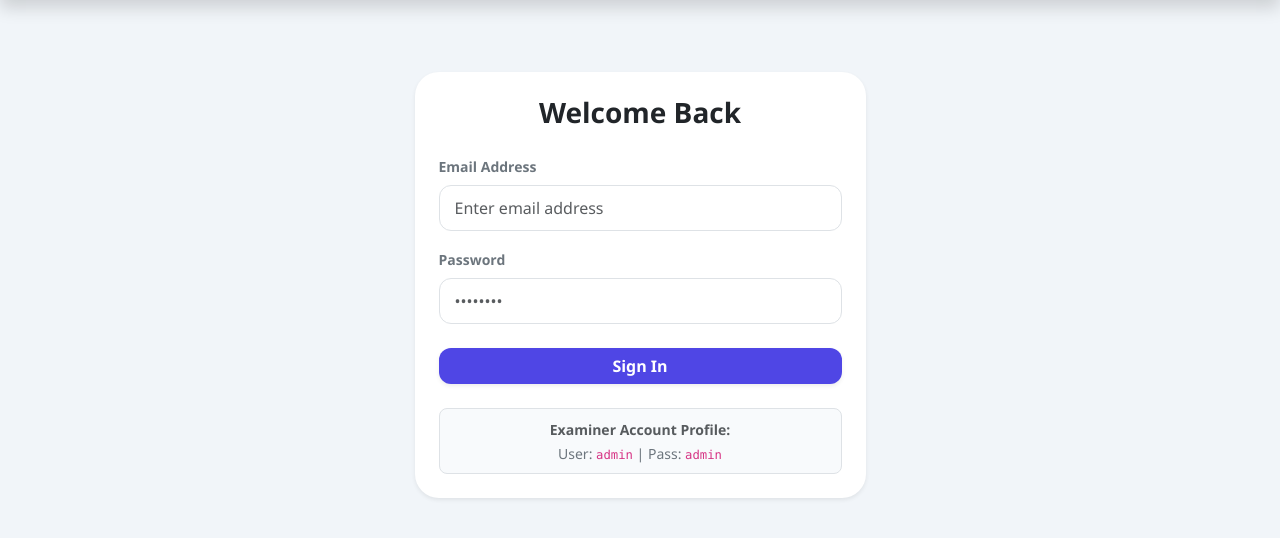
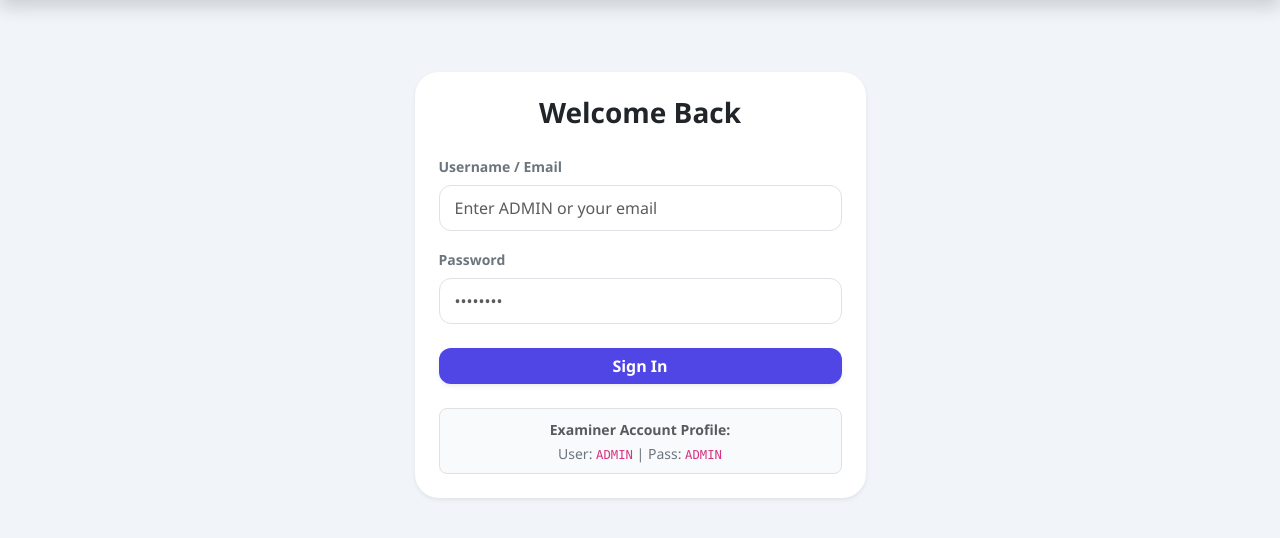
Before and after one commit to yara98-code/course-portal, a Flask app: page /login in a window 1280 px wide. Shown: the part 59-597 px from the top of the page. Run offline with Flask 3, Linux system fonts and the light colour scheme.

Commit message:
Update login.html

```diff
--- a/templates/login.html
+++ b/templates/login.html
@@ -6,19 +6,23 @@
         <div class="card auth-card p-4 shadow-sm" style="border: none; border-radius: 24px;">
             <h3 class="text-center fw-bold text-dark mb-4">Welcome Back</h3>
             <form method="POST" action="{{ url_for('login') }}">
+
                 <div class="mb-3">
-                    <label class="form-label fw-bold small text-secondary">Email Address</label>
-                    <input type="email" name="email" class="form-control" placeholder="Enter email address" style="border-radius: 12px; padding: 10px 15px;" required>
+                    <label class="form-label fw-bold small text-secondary">Username / Email</label>
+                    <input type="text" name="email" class="form-control" placeholder="Enter ADMIN or your email" style="border-radius: 12px; padding: 10px 15px;" required>
                 </div>
+
                 <div class="mb-4">
                     <label class="form-label fw-bold small text-secondary">Password</label>
                     <input type="password" name="password" class="form-control" placeholder="••••••••" style="border-radius: 12px; padding: 10px 15px;" required>
                 </div>
+
                 <button type="submit" class="btn text-white w-100 py-2.5 fw-bold shadow-sm" style="background: #4f46e5; border: none; border-radius: 12px;">Sign In</button>
             </form>
+
             <div class="alert alert-light border rounded-3 text-center mt-4 mb-0 py-2" style="background-color: #f8fafc;">
                 <small class="text-muted fw-bold">Examiner Account Profile:</small><br>
-                <small class="text-secondary">User: <code>admin</code> | Pass: <code>admin</code></small>
+                <small class="text-secondary">User: <code>ADMIN</code> | Pass: <code>ADMIN</code></small>
             </div>
         </div>
     </div>
```
